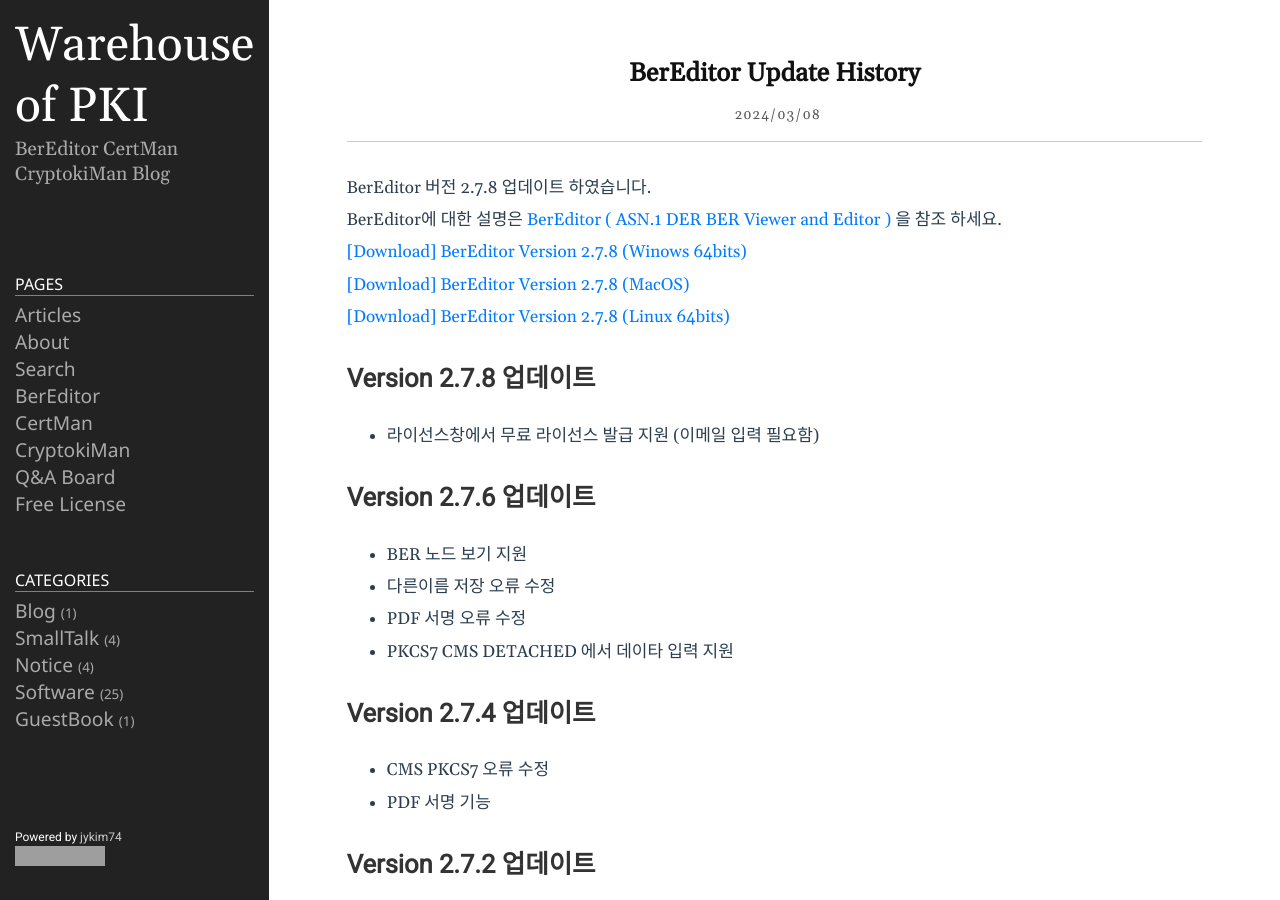
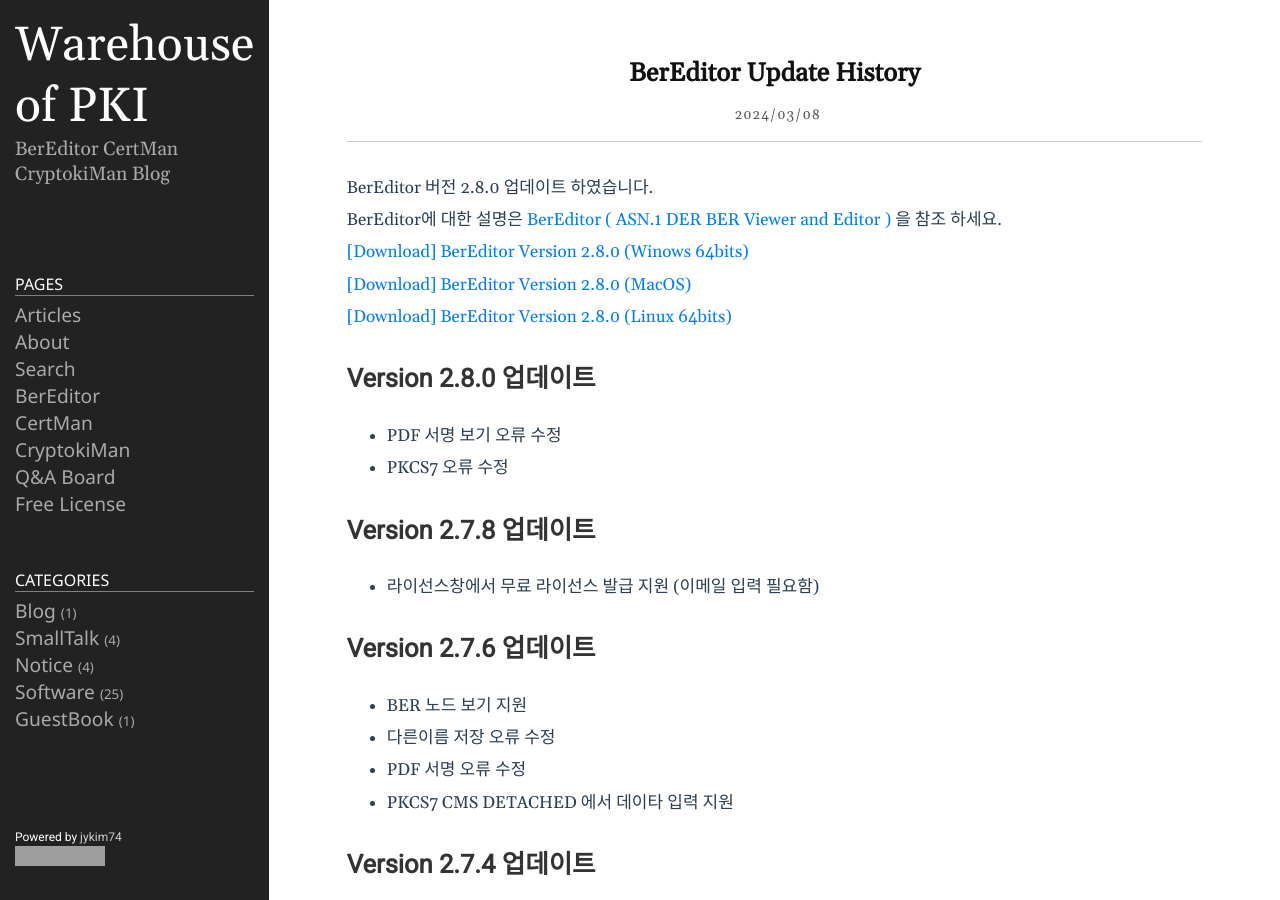
Before and after one commit to jykim74/jykim74.github.io, a Jekyll site: the page built from _posts/2024-03-08-BerEditorUpdate.md, in a window 1280 px wide and 900 px high. Built offline with Jekyll 4.4.1, drawn with Linux system fonts in a browser that asks for light colours; nearby versions of some CDN libraries; comment, search, counter and statistics services are not loaded; grey boxes are pictures that could not be loaded.

Commit message:
BerEditor Version 2.8.0 적용

```diff
--- a/_posts/2023-04-13-BerEditor.markdown
+++ b/_posts/2023-04-13-BerEditor.markdown
@@ -16,11 +16,11 @@
 
 This is a program I made personally, so if you have any questions or bugs, use [Google Groups]( https://groups.google.com/g/bereditor, "Google Groups" )
 
-[[Download] BerEditor Version 2.7.8 (Win64)]( https://jykim74.github.io/msi/BerEditor-enV278.msi "BerEditor" )
+[[Download] BerEditor Version 2.8.0 (Win64)]( https://jykim74.github.io/msi/BerEditor-enV280.msi "BerEditor" )
 
-[[Download] BerEditor Version 2.7.8 (MacOS)]( https://jykim74.github.io/dmg/BerEditorV278.dmg "BerEditor" )
+[[Download] BerEditor Version 2.8.0 (MacOS)]( https://jykim74.github.io/dmg/BerEditorV280.dmg "BerEditor" )
 
-[[Download] BerEditor Version 2.7.8 (Linux64)]( https://jykim74.github.io/zip/BerEditorV278.zip "BerEditor" )
+[[Download] BerEditor Version 2.8.0 (Linux64)]( https://jykim74.github.io/zip/BerEditorV280.zip "BerEditor" )
 
 If you would like to receive a license, simply write a request in [Free License Request](https::/jykim7.mycafe24.com/user_reg.php) and you can receive a trial (30-day) license.
 Of course, you can apply for a license multiple times.
--- a/_posts/2024-03-08-BerEditorUpdate.md
+++ b/_posts/2024-03-08-BerEditorUpdate.md
@@ -4,14 +4,18 @@
 tags: [ASN.1,ASN.1 viewer, BER, DER, PQC, RSA, ECDSA, DSA, PQC, ML-KEM, ML-DSA, SLH-DSA]
 category: Software
 ---
-BerEditor 버전 2.7.8 업데이트 하였습니다.
+BerEditor 버전 2.8.0 업데이트 하였습니다.
 BerEditor에 대한 설명은 [BerEditor ( ASN.1 DER BER Viewer and Editor )](https://jykim74.tistory.com/36) 을 참조 하세요.
 
-[\[Download\] BerEditor Version 2.7.8 (Winows 64bits)](https://jykim74.github.io/msi/BerEditor-enV278.msi)
+[\[Download\] BerEditor Version 2.8.0 (Winows 64bits)](https://jykim74.github.io/msi/BerEditor-enV280.msi)
 
-[\[Download\] BerEditor Version 2.7.8 (MacOS)](https://jykim74.github.io/dmg/BerEditorV278.dmg)
+[\[Download\] BerEditor Version 2.8.0 (MacOS)](https://jykim74.github.io/dmg/BerEditorV280.dmg)
 
-[\[Download\] BerEditor Version 2.7.8 (Linux 64bits)](https://jykim74.github.io/zip/BerEditorV278.zip)
+[\[Download\] BerEditor Version 2.8.0 (Linux 64bits)](https://jykim74.github.io/zip/BerEditorV280.zip)
+
+## Version 2.8.0 업데이트
+- PDF 서명 보기 오류 수정
+- PKCS7 오류 수정
 
 ## Version 2.7.8 업데이트
 - 라이선스창에서 무료 라이선스 발급 지원 (이메일 입력 필요함)
--- a/appcast/bereditor_appcast_mac.xml
+++ b/appcast/bereditor_appcast_mac.xml
@@ -5,10 +5,10 @@
 		<description>Feed for BerEditor updates</description>
 		<language>en</language>
 		<item>
-			<title>Version 2.7.8</title>
+			<title>Version 2.8.0</title>
 			<sparkle:releaseNotesLink>https://jykim74.github.io/software/2024/03/08/BerEditorUpdate.html</sparkle:releaseNotesLink>
-			<enclosure url="https://jykim74.github.io/dmg/BerEditorV278.dmg" sparkle:version="2.7.8"
-			sparkle:edSignature="we0Cmqq2KIquEB1X9rUp/B1rVDHhY4EFC7rVYl9rQxDKqGiAUtC3jyo0KGr1bfP/AbqsQAZYi/EfG3PDMT+OCQ==" length="33907377"
+			<enclosure url="https://jykim74.github.io/dmg/BerEditorV280.dmg" sparkle:version="2.8.0"
+			sparkle:edSignature="OxTrPqbKlHJBs8fK4hlXt6HsYUDEQqKCk0F6JJ+sGKZt+dS+wfXVoenW3GC7KQ0F+/zX3jwQFcBIEJui49Y9CQ==" length="33912132"
 			type="application/octet-stream"/>
 		</item>
 	</channel>
--- a/appcast/bereditor_appcast_mac_ko.xml
+++ b/appcast/bereditor_appcast_mac_ko.xml
@@ -5,10 +5,10 @@
 		<description>Feed for BerEditor updates</description>
 		<language>en</language>
 		<item>
-			<title>Version 2.7.8</title>
+			<title>Version 2.8.0</title>
 			<sparkle:releaseNotesLink>https://jykim74.github.io/software/2024/03/08/BerEditorUpdate.html</sparkle:releaseNotesLink>
-			<enclosure url="https://jykim74.github.io/dmg/BerEditorV278.dmg" sparkle:version="2.7.8"
-			sparkle:edSignature="we0Cmqq2KIquEB1X9rUp/B1rVDHhY4EFC7rVYl9rQxDKqGiAUtC3jyo0KGr1bfP/AbqsQAZYi/EfG3PDMT+OCQ==" length="33907377"
+			<enclosure url="https://jykim74.github.io/dmg/BerEditorV280.dmg" sparkle:version="2.8.0"
+			sparkle:edSignature="OxTrPqbKlHJBs8fK4hlXt6HsYUDEQqKCk0F6JJ+sGKZt+dS+wfXVoenW3GC7KQ0F+/zX3jwQFcBIEJui49Y9CQ==" length="33912132"
 			type="application/octet-stream"/>
 		</item>
 	</channel>
--- a/appcast/bereditor_appcast_win.xml
+++ b/appcast/bereditor_appcast_win.xml
@@ -5,9 +5,9 @@
 		<description>Feed for BerEditor updates</description>
 		<language>en</language>
 		<item>
-			<title>Version 2.7.8</title>
+			<title>Version 2.8.0</title>
 			<sparkle:releaseNotesLink>https://jykim74.github.io/software/2024/03/08/BerEditorUpdate.html</sparkle:releaseNotesLink>
-			<enclosure url="https://jykim74.github.io/msi/BerEditor-enV278.msi" sparkle:version="2.7.8" length="0" type="application/octet-stream"/>
+			<enclosure url="https://jykim74.github.io/msi/BerEditor-enV280.msi" sparkle:version="2.8.0" length="0" type="application/octet-stream"/>
 		</item>
 	</channel>
 </rss>
--- a/appcast/bereditor_appcast_win_ko.xml
+++ b/appcast/bereditor_appcast_win_ko.xml
@@ -5,9 +5,9 @@
 		<description>Feed for BerEditor updates</description>
 		<language>en</language>
 		<item>
-			<title>Version 2.7.8</title>
+			<title>Version 2.8.0</title>
 			<sparkle:releaseNotesLink>https://jykim74.github.io/software/2024/03/08/BerEditorUpdate.html</sparkle:releaseNotesLink>
-			<enclosure url="https://jykim74.github.io/msi/BerEditor-enV278.msi" sparkle:version="2.7.8" length="0" type="application/octet-stream"/>
+			<enclosure url="https://jykim74.github.io/msi/BerEditor-enV280.msi" sparkle:version="2.8.0" length="0" type="application/octet-stream"/>
 		</item>
 	</channel>
 </rss>
```
